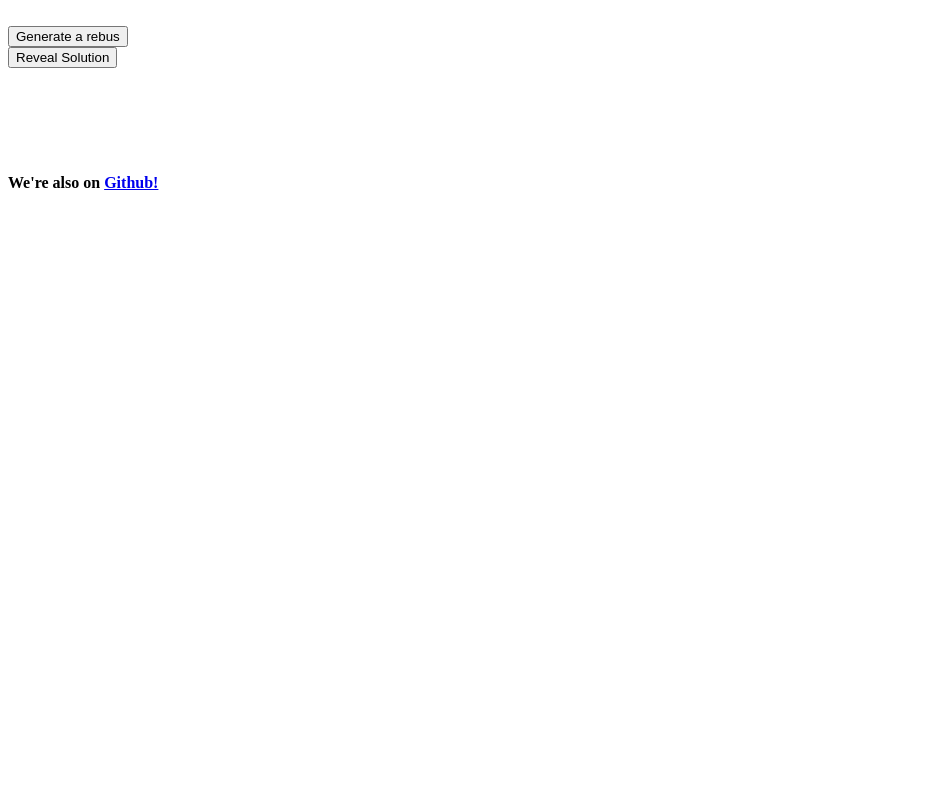
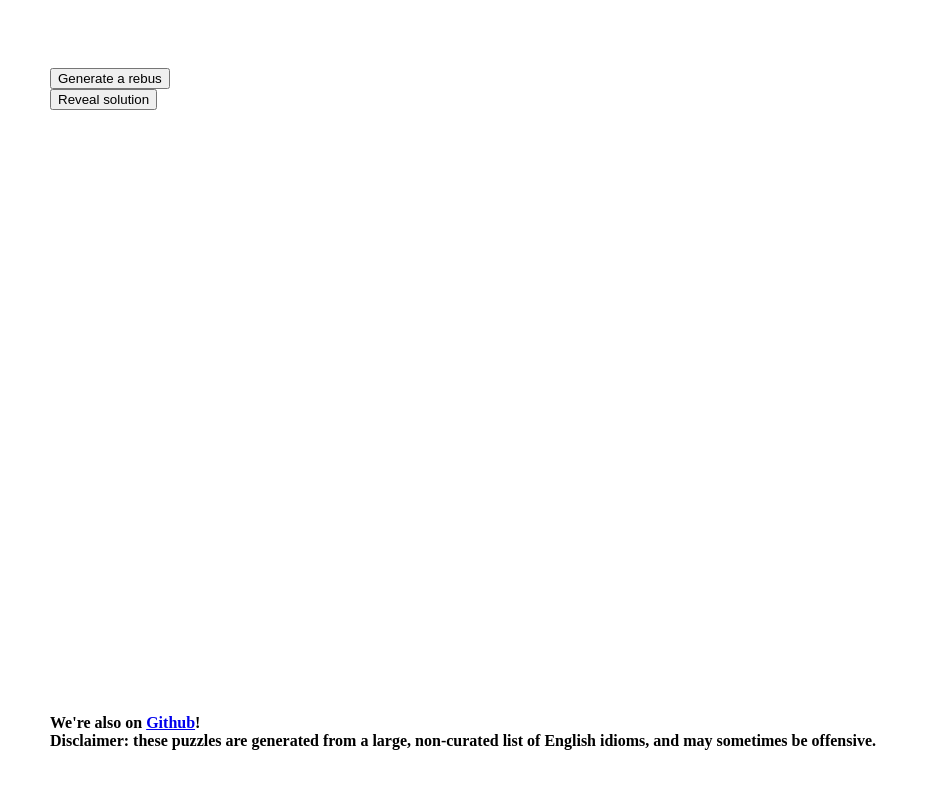
Before and after one commit to gmarmstrong/rebus, a plain HTML site: page public/index.html in a window 1280 px wide. Shown: the whole page, without its empty margins (0-931 px from the left). Drawn offline with Linux system fonts and the light colour scheme.

Commit message:
Improve webpage formatting

```diff
--- a/public/index.html
+++ b/public/index.html
@@ -5,21 +5,21 @@
         <meta charset="UTF-8">
         <link rel="stylesheet" type="text/css" href="css/index.css">
     </head>
-<body>
+    <body style="margin-left: 50px; margin-top: 50px">
         <div class="puzzle" id="puzzle">
-
         </div>
         <br>
         <button type="button" id="generate" onclick="generateRebus()">Generate a rebus</button>
         <br>
-	<button type="button" name="getAnswer" onclick="showAnswer()">Reveal Solution</button>
+        <button type="button" name="getAnswer" onclick="showAnswer()">Reveal solution</button>
         <p id="answer"></p>
-	<br>
-	<br>
-	<br>
-	<br>
-	<br>
-	<b>We're also on <a href="https://github.com/gmarmstrong/rebus">Github!</a></b>
+        <footer style="position: fixed; bottom: 0; padding-block-end: 50px;">
+            <strong>We're also on <a href="https://github.com/gmarmstrong/rebus">Github</a>!</strong>
+            <br/>
+            <strong>Disclaimer: these puzzles are generated from a large,
+                <emph>non-curated</emph> list of English idioms, and may
+                sometimes be offensive.</strong>
+        </footer>
     </body>
     <script type="text/javascript" src="js/main.js"></script>
 </html>
```
Lines whose indentation alone changed are shown as unchanged.
